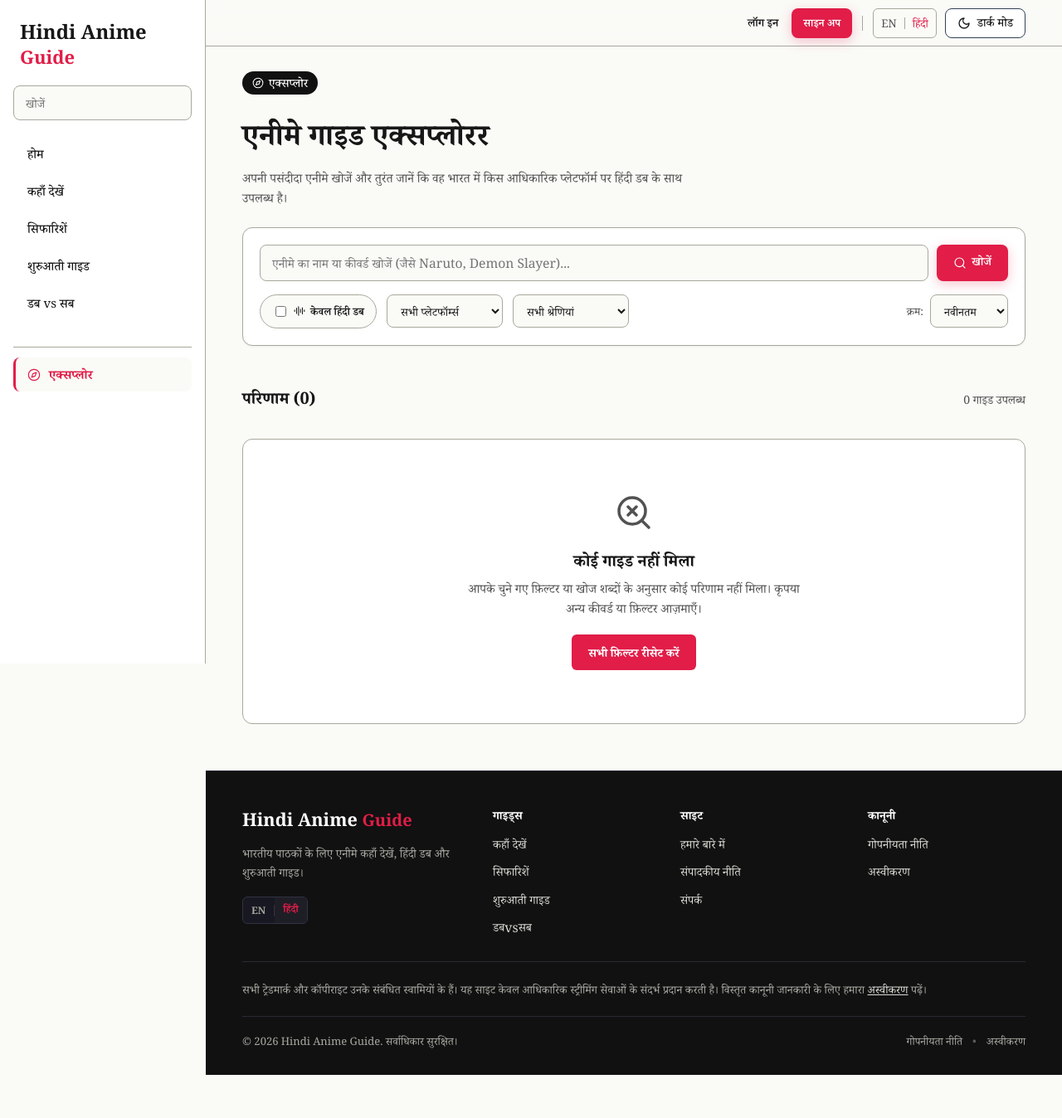
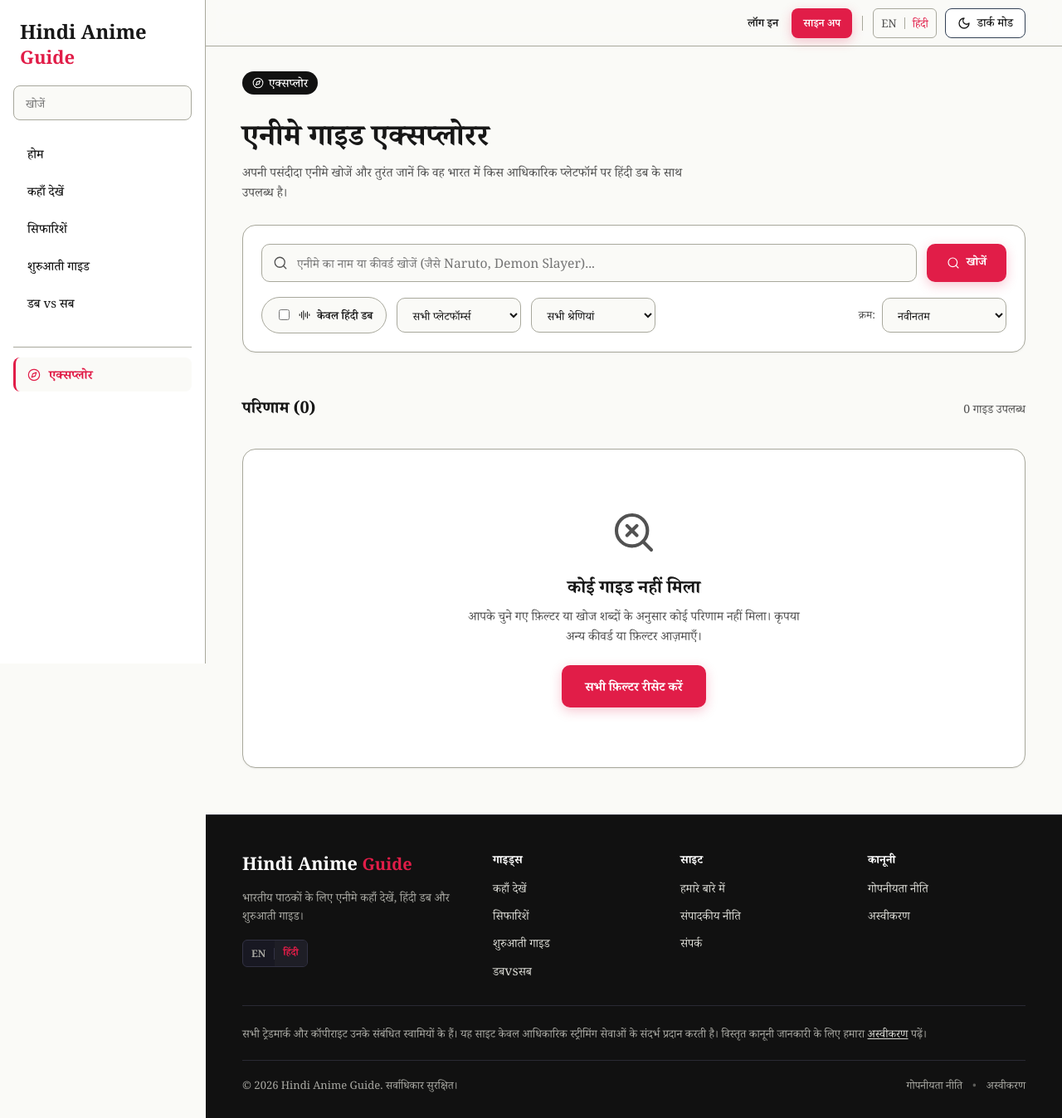
Before and after one commit to priyam242/hindi-anime-guide, a FastAPI app: page /search in a window 1280 px wide. Shown: the whole page at 83% size. Before the commit the page ends 1296 px from the top, so only its background shows below. Run offline with FastAPI, Linux system fonts and the light colour scheme; data comes from the database, SQL or seed files in the repository; data that the repository does not hold is empty; style sheets or scripts are compiled from the project's sources.

Commit message:
Phase 3: Redesign Explore Page with Active Chips, Filter Bar & Enhanced Layout

```diff
--- a/app/templates/explore.html
+++ b/app/templates/explore.html
@@ -7,43 +7,44 @@
 <main class="wrap" style="padding-top: 28px; padding-bottom: 56px;">
 
   <!-- Page Header -->
-  <header style="margin-bottom: 24px;">
+  <header class="explore-header">
     <div style="margin-bottom: 8px;">
       <span class="tag" style="display: inline-flex; align-items: center; gap: 6px;"><svg class="icon" width="14" height="14" aria-hidden="true"><use href="#i-compass"></use></svg> <span data-i18n="nav_explore">एक्सप्लोर</span></span>
     </div>
-    <h1 data-i18n="explore_heading" style="font-size: clamp(26px, 4vw, 36px); font-weight: 700; color: var(--text); margin-bottom: 8px;">
+    <h1 data-i18n="explore_heading" class="explore-title">
       एनीमे गाइड एक्सप्लोरर
     </h1>
-    <p data-i18n="explore_subtitle" style="font-size: 15px; color: var(--muted); line-height: 1.6; max-width: 65ch;">
+    <p data-i18n="explore_subtitle" class="explore-subtitle">
       अपनी पसंदीदा एनीमे खोजें और तुरंत जानें कि वह भारत में किस आधिकारिक प्लेटफॉर्म पर हिंदी डब के साथ उपलब्ध है।
     </p>
   </header>
 
   <!-- Filter & Search Controls Form -->
-  <form id="filter-form" action="/explore" method="GET" style="background: var(--surface); border: 1px solid var(--border); border-radius: 12px; padding: 20px; margin-bottom: 32px; box-shadow: var(--shadow-sm);">
+  <form id="filter-form" action="/explore" method="GET" class="explore-filter-card">
 
-    <!-- Search Row -->
-    <div style="display: flex; gap: 10px; margin-bottom: 16px; flex-wrap: wrap;">
-      <div style="flex: 1; min-width: 240px; position: relative;">
+    <!-- Search Bar Row -->
+    <div class="explore-search-row">
+      <div class="explore-search-input-wrap">
+        <svg class="icon explore-search-icon" width="18" height="18" aria-hidden="true"><use href="#i-search"></use></svg>
         <input
           type="search"
           name="q"
           value="{{ q }}"
-          placeholder="एनीमे का नाम या कीवर्ड खोजें (जैसे Naruto, Demon Slayer)..." data-i18n-placeholder="explore_search_placeholder"
-          class="find"
-          style="width: 100%; height: 44px; font-size: 14.5px; border-radius: 8px;"
+          placeholder="एनीमे का नाम या कीवर्ड खोजें (जैसे Naruto, Demon Slayer)..."
+          data-i18n-placeholder="explore_search_placeholder"
+          class="find explore-search-input"
         >
       </div>
       <button
         type="submit"
-        style="background: var(--red); color: white; border: none; padding: 0 20px; height: 44px; border-radius: 8px; font-weight: 600; font-size: 14px; cursor: pointer; display: inline-flex; align-items: center; gap: 6px; box-shadow: var(--shadow-crimson);"
+        class="explore-submit-btn"
       >
         <svg class="icon" width="16" height="16" aria-hidden="true"><use href="#i-search"></use></svg> <span data-i18n="search_btn">खोजें</span>
       </button>
       {% if q or selected_platform or selected_hindi_dub or selected_category or (selected_sort and selected_sort != 'latest') %}
       <a
         href="/explore"
-        style="background: var(--bg); color: var(--muted); border: 1px solid var(--border); padding: 0 16px; height: 44px; border-radius: 8px; font-size: 13.5px; font-weight: 500; display: inline-flex; align-items: center; gap: 6px; text-decoration: none;"
+        class="explore-reset-btn"
       >
         <svg class="icon" width="14" height="14" aria-hidden="true"><use href="#i-x"></use></svg> <span data-i18n="reset_filters">फ़िल्टर साफ़ करें</span>
       </a>
@@ -51,10 +52,10 @@
     </div>
 
     <!-- Filters Row -->
-    <div style="display: flex; gap: 12px; flex-wrap: wrap; align-items: center;">
+    <div class="explore-filters-row">
 
       <!-- Hindi Dub Toggle Chip -->
-      <label style="display: inline-flex; align-items: center; gap: 6px; background: {% if selected_hindi_dub %}var(--badge-dub-bg){% else %}var(--bg){% endif %}; border: 1px solid {% if selected_hindi_dub %}var(--badge-dub-border){% else %}var(--border){% endif %}; color: {% if selected_hindi_dub %}var(--badge-dub-text){% else %}var(--text){% endif %}; padding: 8px 14px; border-radius: 99px; font-size: 13px; font-weight: 600; cursor: pointer; user-select: none; transition: all 0.15s ease;">
+      <label class="explore-dub-chip {% if selected_hindi_dub %}active{% endif %}">
         <input
           type="checkbox"
           name="hindi_dub"
@@ -68,10 +69,11 @@
       </label>
 
       <!-- Platform Dropdown Filter -->
+      <div class="explore-select-wrap">
         <select
           name="platform"
           onchange="document.getElementById('filter-form').submit()"
-        style="background: var(--bg); border: 1px solid var(--border); border-radius: 8px; color: var(--text); padding: 8px 12px; font-size: 13.5px; font-family: var(--font); cursor: pointer; min-width: 140px;"
+          class="explore-select"
         >
           <option value="" data-i18n="filter_all_platforms">सभी प्लेटफॉर्म्स</option>
           {% for p in platforms %}
@@ -80,12 +82,14 @@
           </option>
           {% endfor %}
         </select>
+      </div>
 
       <!-- Category Dropdown Filter -->
+      <div class="explore-select-wrap">
         <select
           name="category"
           onchange="document.getElementById('filter-form').submit()"
-        style="background: var(--bg); border: 1px solid var(--border); border-radius: 8px; color: var(--text); padding: 8px 12px; font-size: 13.5px; font-family: var(--font); cursor: pointer; min-width: 140px;"
+          class="explore-select"
         >
           <option value="" data-i18n="filter_all_categories">सभी श्रेणियां</option>
           {% for cat in categories %}
@@ -94,14 +98,15 @@
           </option>
           {% endfor %}
         </select>
+      </div>
 
       <!-- Sort Dropdown -->
-      <div style="margin-left: auto; display: flex; align-items: center; gap: 8px;">
+      <div class="explore-sort-wrap">
         <span style="font-size: 13px; color: var(--muted);" data-i18n="sort_label">क्रम:</span>
         <select
           name="sort"
           onchange="document.getElementById('filter-form').submit()"
-          style="background: var(--bg); border: 1px solid var(--border); border-radius: 8px; color: var(--text); padding: 8px 12px; font-size: 13.5px; font-family: var(--font); cursor: pointer;"
+          class="explore-select explore-sort-select"
         >
           <option value="latest" {% if selected_sort == 'latest' %}selected{% endif %} data-i18n="sort_latest">नवीनतम (Latest)</option>
           <option value="az" {% if selected_sort == 'az' %}selected{% endif %} data-i18n="sort_az">नाम A–Z</option>
@@ -109,6 +114,39 @@
       </div>
 
     </div>
+
+    <!-- Active Filter Chips Bar -->
+    {% if q or selected_platform or selected_hindi_dub or selected_category %}
+    <div class="active-filter-chips">
+      <span class="active-chips-label">लागू फ़िल्टर:</span>
+      {% if q %}
+      <a href="/explore?{{ 'platform=' + selected_platform if selected_platform else '' }}{{ '&hindi_dub=1' if selected_hindi_dub else '' }}{{ '&category=' + selected_category if selected_category else '' }}{{ '&sort=' + selected_sort if selected_sort else '' }}" class="chip-item">
+        खोज: "{{ q }}" ✕
+      </a>
+      {% endif %}
+
+      {% if selected_hindi_dub %}
+      <a href="/explore?{{ 'q=' + q if q else '' }}{{ '&platform=' + selected_platform if selected_platform else '' }}{{ '&category=' + selected_category if selected_category else '' }}{{ '&sort=' + selected_sort if selected_sort else '' }}" class="chip-item chip-dub">
+        🎙️ हिंदी डब ✕
+      </a>
+      {% endif %}
+
+      {% if selected_platform %}
+      <a href="/explore?{{ 'q=' + q if q else '' }}{{ '&hindi_dub=1' if selected_hindi_dub else '' }}{{ '&category=' + selected_category if selected_category else '' }}{{ '&sort=' + selected_sort if selected_sort else '' }}" class="chip-item">
+        📺 प्लेटफॉर्म: {{ selected_platform }} ✕
+      </a>
+      {% endif %}
+
+      {% if selected_category %}
+      <a href="/explore?{{ 'q=' + q if q else '' }}{{ '&platform=' + selected_platform if selected_platform else '' }}{{ '&hindi_dub=1' if selected_hindi_dub else '' }}{{ '&sort=' + selected_sort if selected_sort else '' }}" class="chip-item">
+        🏷️ श्रेणी: <span data-cat-tag="{{ selected_category }}">{{ selected_category }}</span> ✕
+      </a>
+      {% endif %}
+
+      <a href="/explore" class="chip-clear-all" data-i18n="explore_reset_all">सब हटाएँ</a>
+    </div>
+    {% endif %}
+
   </form>
 
   <!-- Results Section Header -->
@@ -128,15 +166,15 @@
   </section>
   {% else %}
   <!-- Empty State -->
-  <div style="padding: 64px 24px; text-align: center; background: var(--surface); border: 1px solid var(--border); border-radius: 12px; margin-top: 16px;">
+  <div class="explore-empty-box">
     <div style="margin-bottom: 16px; color: var(--muted);">
-      <svg class="icon" width="48" height="48" aria-hidden="true"><use href="#i-search-x"></use></svg>
+      <svg class="icon" width="56" height="56" aria-hidden="true"><use href="#i-search-x"></use></svg>
     </div>
-    <h3 data-i18n="explore_empty_title" style="font-size: 20px; font-weight: 700; color: var(--text); margin-bottom: 8px;">कोई गाइड नहीं मिला</h3>
-    <p data-i18n="explore_empty_desc" style="font-size: 15px; color: var(--muted); line-height: 1.6; max-width: 50ch; margin: 0 auto 20px;">
+    <h3 data-i18n="explore_empty_title" style="font-size: 22px; font-weight: 700; color: var(--text); margin-bottom: 8px;">कोई गाइड नहीं मिला</h3>
+    <p data-i18n="explore_empty_desc" style="font-size: 15px; color: var(--muted); line-height: 1.6; max-width: 50ch; margin: 0 auto 24px;">
       आपके चुने गए फ़िल्टर या खोज शब्दों के अनुसार कोई परिणाम नहीं मिला। कृपया अन्य कीवर्ड या फ़िल्टर आज़माएँ।
     </p>
-    <a href="/explore" style="display: inline-block; font-size: 14px; font-weight: 700; color: var(--on-red); background: var(--red); padding: 9px 20px; border-radius: 6px; text-decoration: none;">
+    <a href="/explore" class="home-cta-btn">
       <span data-i18n="explore_reset_all">सभी फ़िल्टर रीसेट करें</span>
     </a>
   </div>
```
Lines whose indentation alone changed are shown as unchanged.
